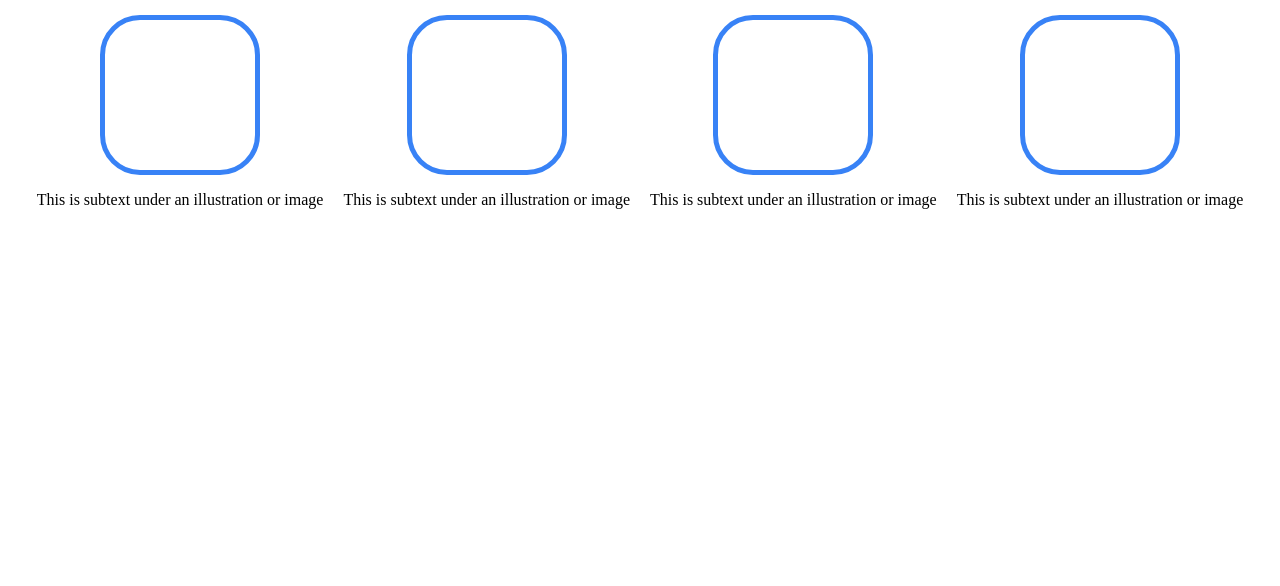
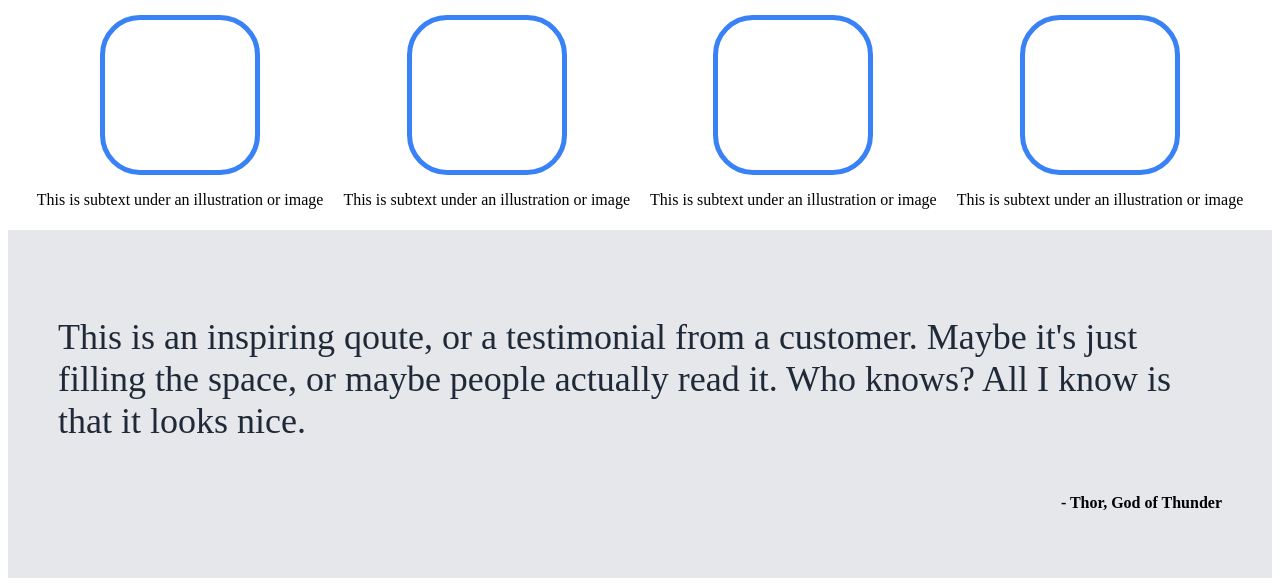
Before and after one commit to Paikarthik/odin_landing_page, a plain HTML site: page index.html in a window 1280 px wide. Shown: the part 507-1093 px from the top of the page. Before the commit the page ends 800 px from the top, so only its background shows below. Drawn offline with Linux system fonts and the light colour scheme.

Commit message:
Completed structure and CSS for the quote section

```diff
--- a/css/style.css
+++ b/css/style.css
@@ -98,3 +98,26 @@
     align-items: center;
 
 }
+
+.qoute-section{
+    background-color: #E5E7EB;
+    padding: 50px;
+    display: flex;
+    flex-direction: column;
+    width: auto;
+    height: auto;
+
+
+}
+
+.qoute p{
+    font-size: 36px;
+    color: #1F2937;
+}
+.writer {
+    align-self: flex-end;
+}
+
+.writer p {
+    font-weight: bolder;
+}
--- a/index.html
+++ b/index.html
@@ -72,5 +72,18 @@
 
 </main>
 
+<section class="qoute-section">
+    <div class="qoute">
+        <p>This is an inspiring qoute, or a testimonial from a customer.
+            Maybe it's just filling the space, or maybe people actually read it.
+            Who knows? All I know is that it looks nice.
+        </p>
+    </div>
+    <div class="writer">
+        <p>- Thor, God of Thunder</p>
+    </div>
+
+</section>
+
 </body>
 </html>
```
